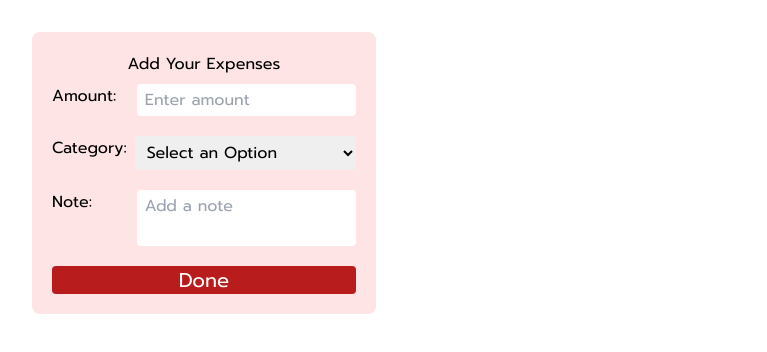
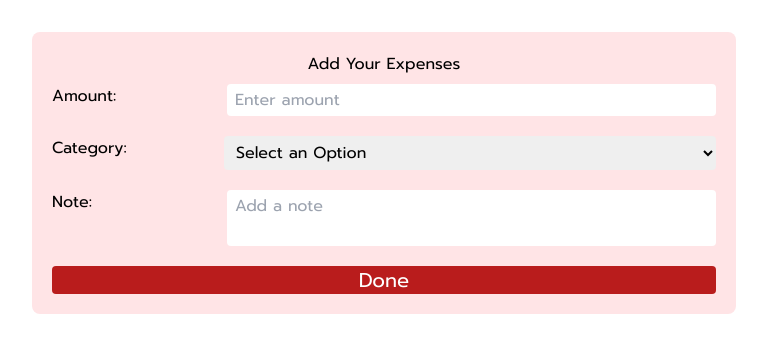
Before and after one commit to devRezaulKarim/expenses-tracker, a React (Vite) app: page / in a window 1280 px wide. Shown: the top 352 px of the page, without its empty margins (256-1023 px from the left). Built offline with nearby package versions, Linux system fonts and the light colour scheme.

Commit message:
form position changed

```diff
--- a/src/Components/ExpensesTable/ExpensesTable.jsx
+++ b/src/Components/ExpensesTable/ExpensesTable.jsx
@@ -16,7 +16,7 @@ export default function ExpensesTable({ dataFor, expenses, route }) {
     return acc;
   }, 0);
   return (
-    <div className="w-80 h-fit		bg-rose-100	 mx-auto p-2 rounded-lg md:w-3/4 md:text-3xl lg:w-full lg:text-base	">
+    <div className="w-80 h-fit	bg-rose-100	 mx-auto p-2 rounded-lg md:w-3/4 md:text-3xl lg:w-full lg:text-base	">
       <div className="flex justify-between	">
         <h1 className="text-xl font-semibold text-red-600 md:text-3xl lg:text-base	">
           {dataFor}
--- a/src/Components/Home/Home.jsx
+++ b/src/Components/Home/Home.jsx
@@ -10,8 +10,10 @@ export default function Home() {
     lastSevenDaysExpenses,
     thisMonthsExpenses,
   } = useContext(ExpenseContext);
+
+  const classes = "grid grid-cols-1	lg:grid-cols-2	gap-4";
   return (
-    <div className="grid grid-cols-1	lg:grid-cols-2	gap-4">
+    <div className={allExpenses.length > 0 && classes}>
       <GetInput />
       {allExpenses.length > 0 && (
         <ExpensesTable
```
